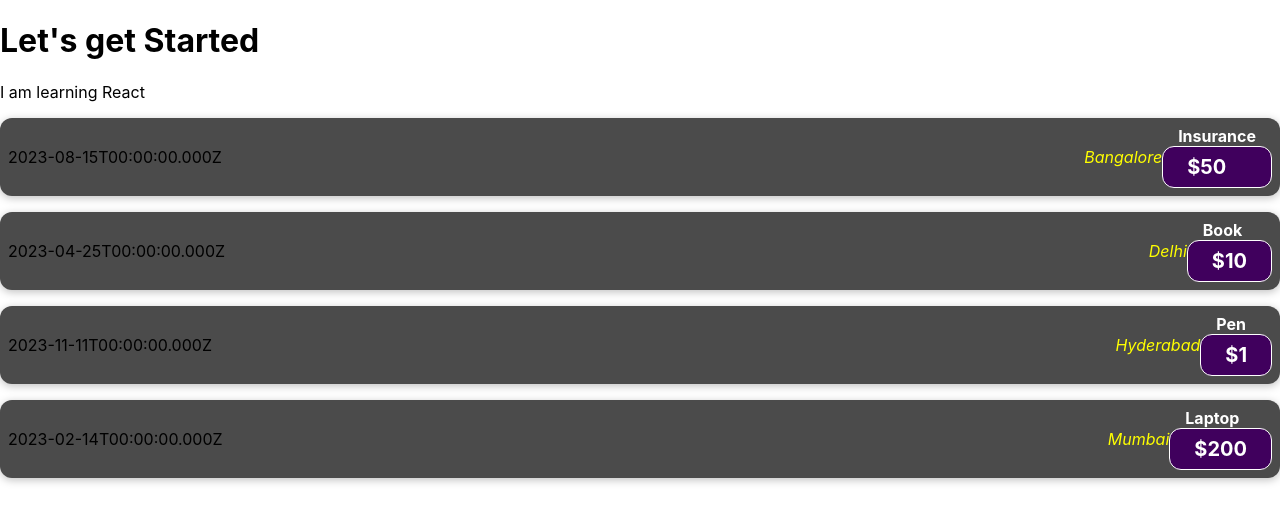
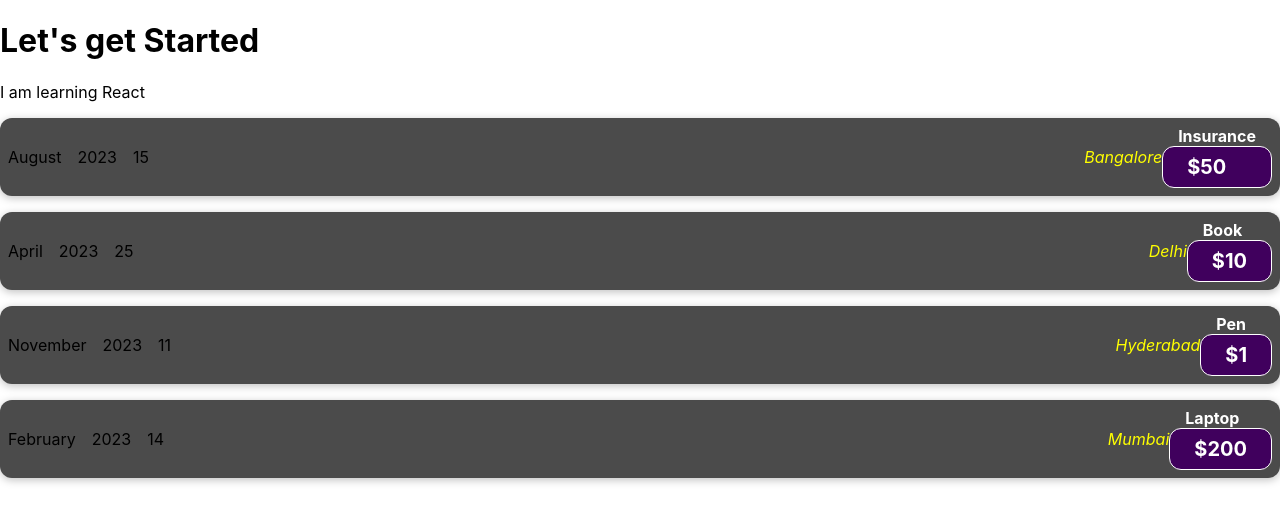
Before and after one commit to Ayanadiya/project-one, a React (Create React App) app: page / in a window 1280 px wide. Shown: the top 522 px of the page. Built offline with nearby package versions, Linux system fonts and the light colour scheme.

Commit message:
Added calender format for date

```diff
--- a/src/components/ExpenseItem.js
+++ b/src/components/ExpenseItem.js
@@ -1,8 +1,16 @@
 import './ExpenseItem.css'
+const months=["January", "February", "March", "April", "May", "June", "July", "August", "September", "October", "November", "December"]
 function ExpenseItem(props){
+  const month=months[props.date.getMonth()];
+  const year=props.date.getFullYear();
+  const date=String(props.date.getDate()).padStart(2, '0'); //to get in '01' format
 return(
     <div className="expense-item">
-      <div className="expense-item__description">{props.date.toISOString()}</div>
+      <div className="expense-item__description">
+        <div>{month}</div>
+        <div>{year}</div>
+        <div>{date}</div>
+      </div>
       <div className="expense-item__location">{props.location}</div>
       <div>
         <h2>{props.title}</h2>
```
